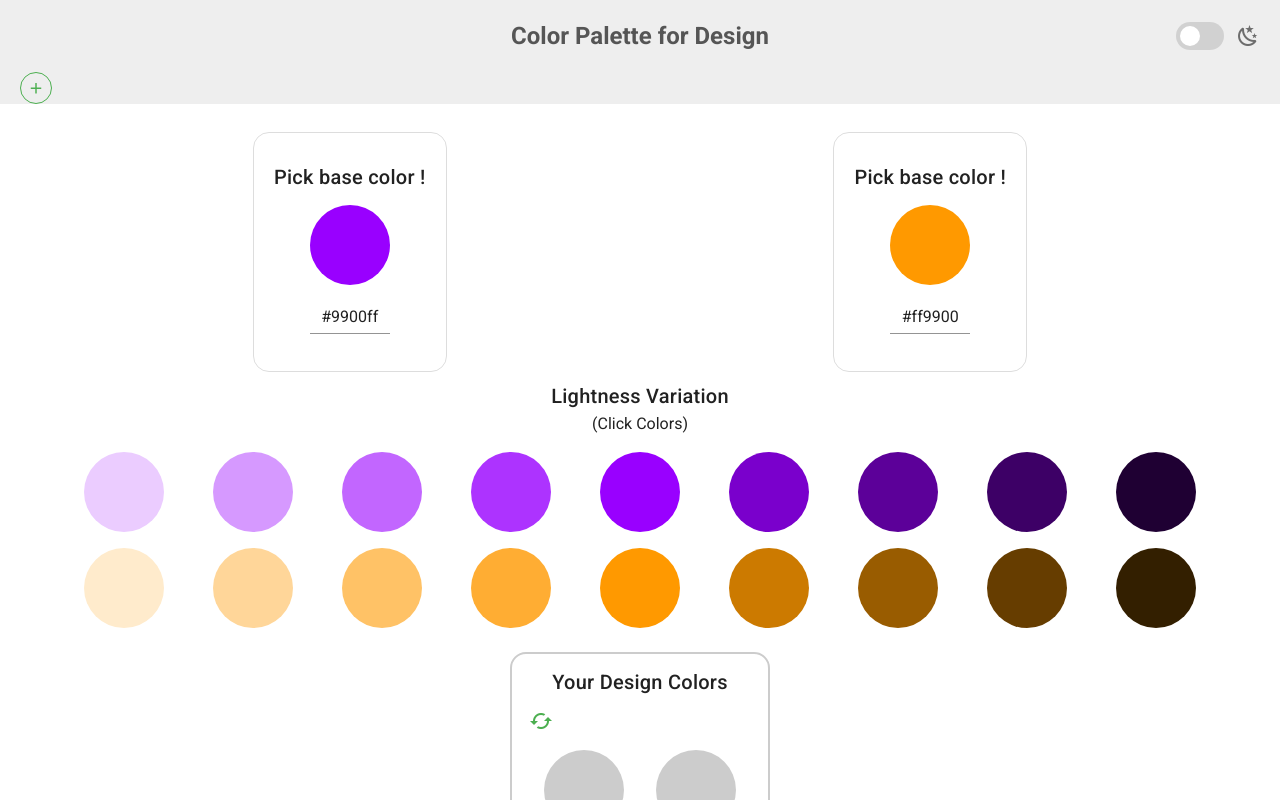
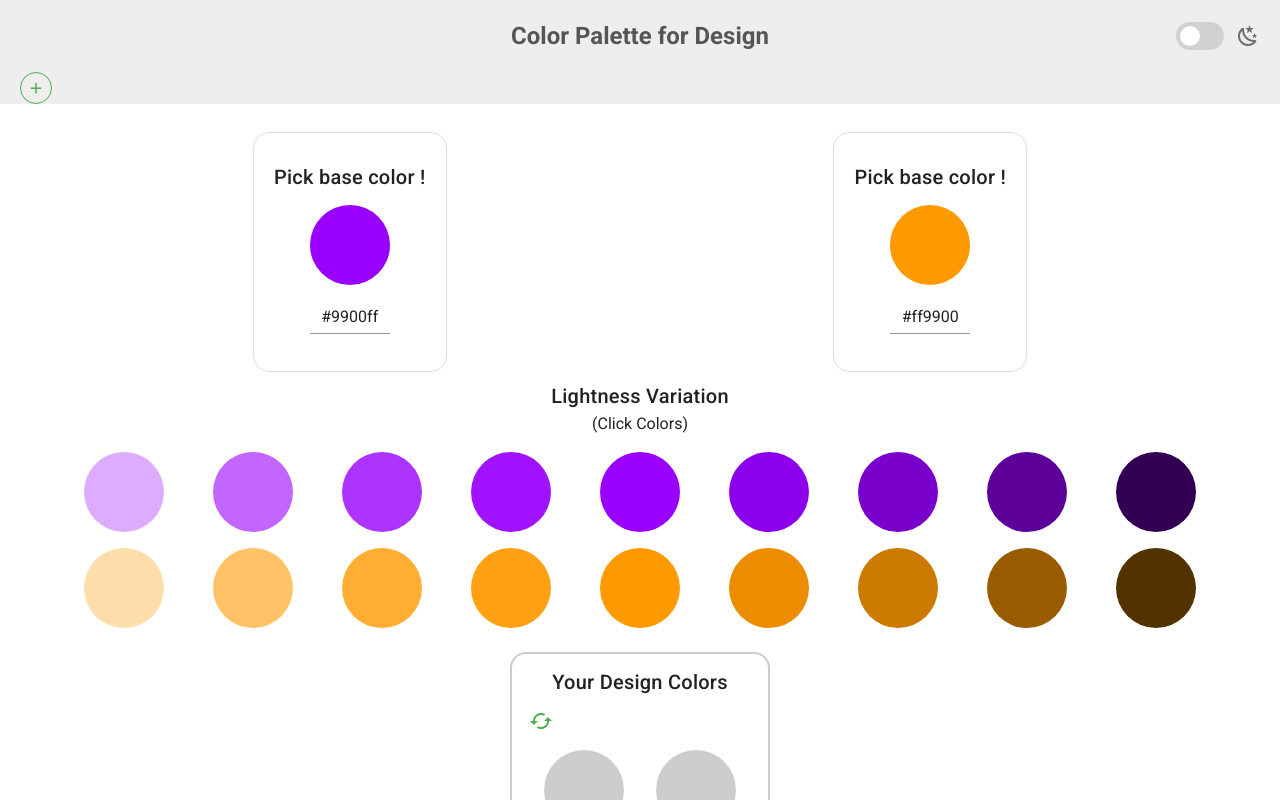
Before and after one commit to dogogo-wu/color-palette-builder-v2, a Vue app: page / in a window 1280 px wide. Built offline with nearby package versions, Linux system fonts and the light colour scheme.

Commit message:
golden step algorithm

```diff
--- a/src/components/Palette.vue
+++ b/src/components/Palette.vue
@@ -28,22 +28,48 @@ export default {
       var ary = [];
       const num = 10;
       const halfNum = num / 2;
+      var upperStepSum =0
+      var lowerStepSum =0
 
-      const stepUp = (100 - v) / halfNum;
-      const stepDown = (v - 0) / halfNum;
+      // // ------------ if want even step for single side ------------
+      // const stepUp = (100 - v) / halfNum;
+      // const stepDown = (v - 0) / halfNum;
 
-      const evenStep = stepUp < stepDown ? stepUp : stepDown;
+      // // ------------ if want even step for both side ------------
+      // const evenStep = stepUp < stepDown ? stepUp : stepDown;
+
+      // ------------ if want golden step for single side ------------
+      const upperStepAry = this.getGoldenStep((100 - v), halfNum)
+      const lowerStepAry = this.getGoldenStep((v - 0), halfNum)
 
       // center pt and upward
       for (let i = 0; i < halfNum; i++) {
-        ary.push("#" + convert.hsl.hex(h, s, v + evenStep * i).toLowerCase());
+        // ary.push("#" + convert.hsl.hex(h, s, v + evenStep * i).toLowerCase());
+        ary.push("#" + convert.hsl.hex(h, s, v + upperStepSum).toLowerCase());
+        upperStepSum += upperStepAry[i]
       }
       // reverse ary
       ary.reverse();
       // below center pt and downward
       for (let i = 1; i < halfNum; i++) {
-        ary.push("#" + convert.hsl.hex(h, s, v - evenStep * i).toLowerCase());
+        // ary.push("#" + convert.hsl.hex(h, s, v - evenStep * i).toLowerCase());
+        lowerStepSum += lowerStepAry[i-1]
+        ary.push("#" + convert.hsl.hex(h, s, v - lowerStepSum).toLowerCase());
       }
+      return ary;
+    },
+    getGoldenStep(length, seg) {
+      const ratio = 0.618;
+      const ratio_sq = ratio * ratio;
+      var ary = [];
+
+      var avgstep = length / seg;
+
+      ary.push(avgstep * ratio_sq);
+      ary.push(avgstep * ratio);
+      ary.push(avgstep);
+      ary.push(avgstep * (2 - ratio));
+      ary.push(avgstep * (2 - ratio_sq));
 
       return ary;
     },
```
